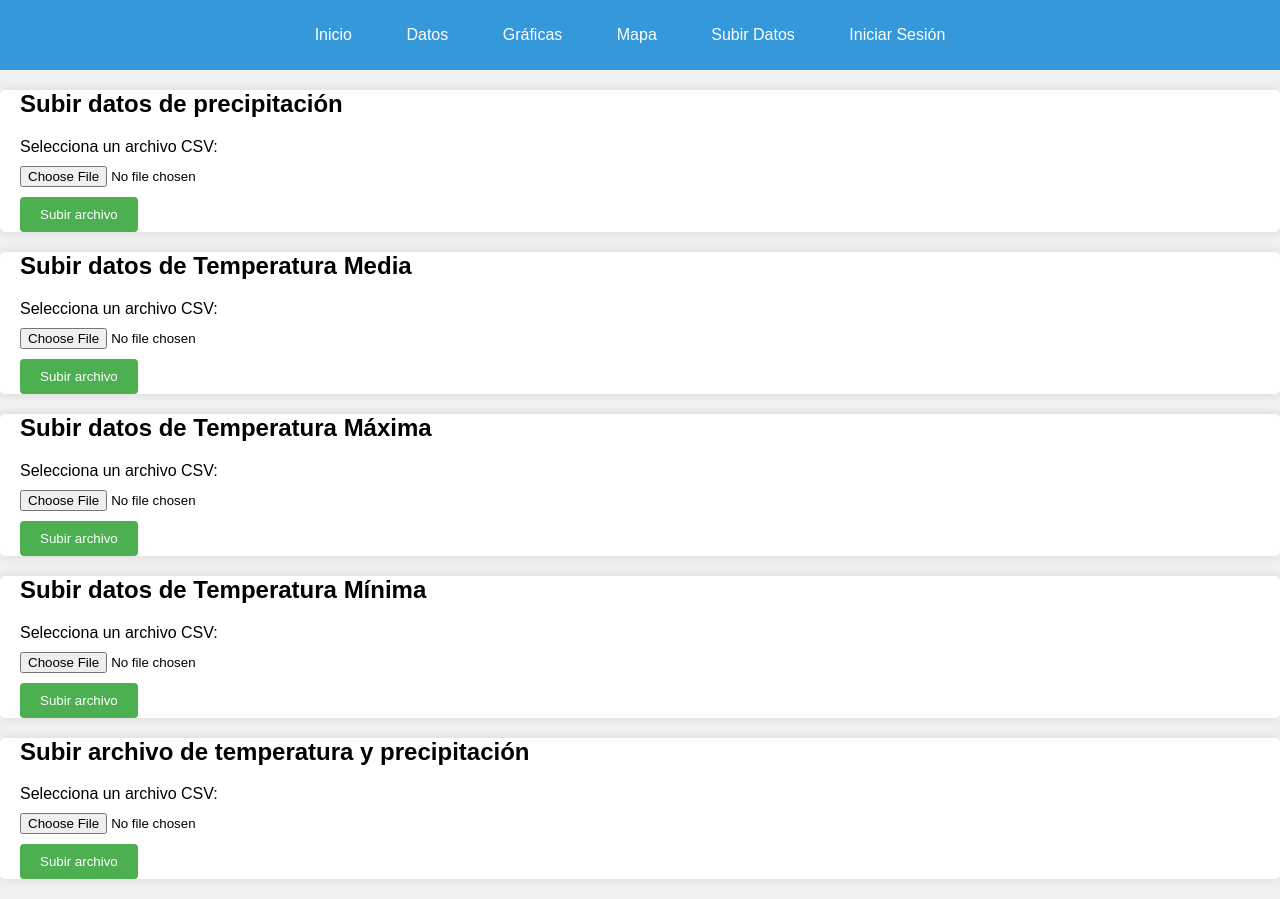
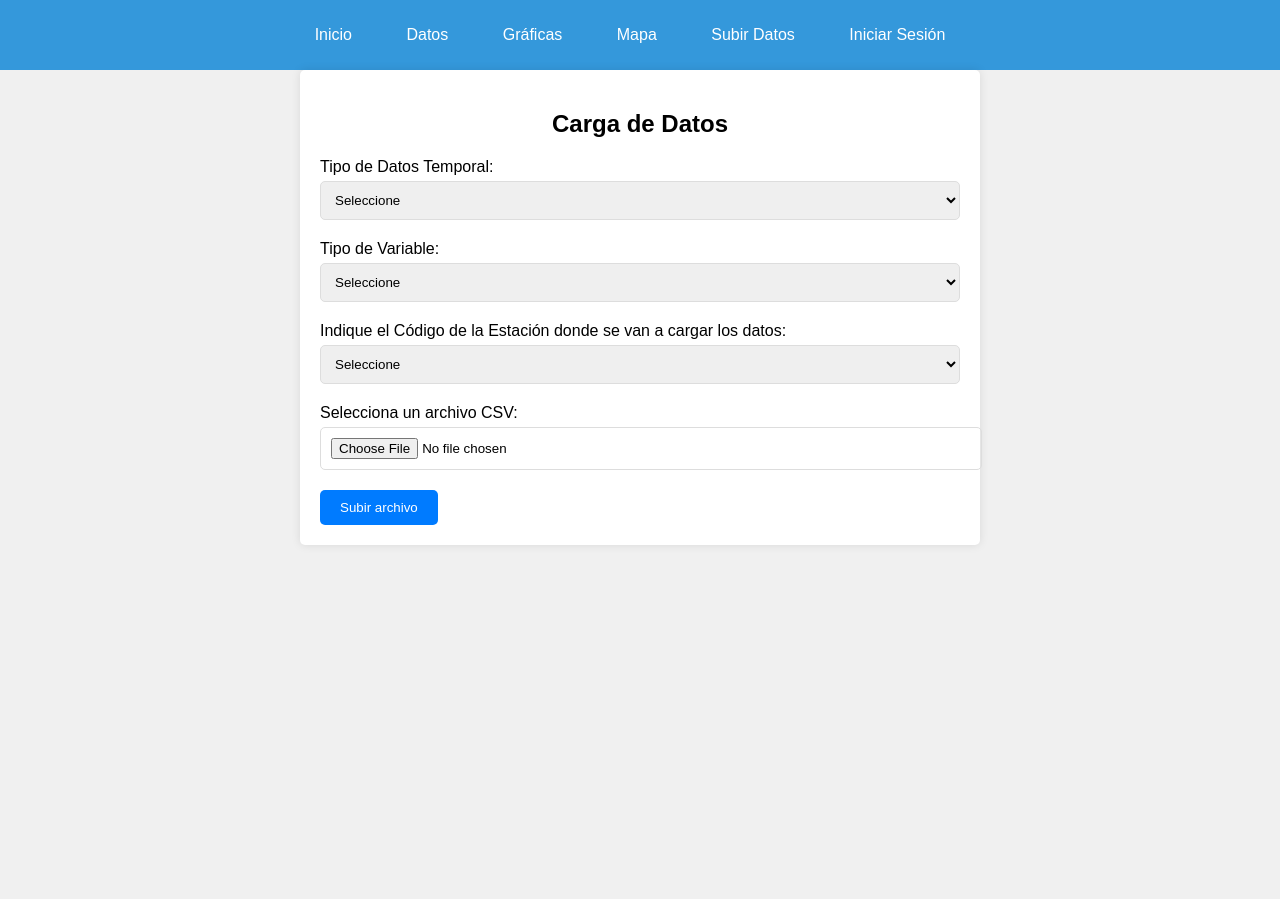
Before and after one commit to jcolquec/IEC, a PHP site: page /index.php?c=datos in a window 1280 px wide. After the commit the page ends 545 px from the top, so only its background shows below. Run offline with PHP 8.4, Linux system fonts and the light colour scheme; the visitor is signed in with stand-in values (Sample User, id 1); tables that the repository leaves empty or names only in its code hold one stand-in row (values such as "Sample post").

Commit message:
se modifica la vista, ahora solo hay un form, al igual que el controlador y el modelo, se deja separado en dos metodos los datos horarios y diarios

```diff
--- a/controller/datos.controller.php
+++ b/controller/datos.controller.php
@@ -13,6 +13,10 @@
 
     public function index() {
         session_start();
+        $idOrgResp = $_SESSION['IDORGRESP'];
+        // Obtener las estaciones de la base de datos
+        $estaciones = $this->model->getEstacionesOrgResp($idOrgResp);
+
         // Aquí, cargarás la vista principal que incluye el menú.
         include('../view/datosView.php');
     }
@@ -22,6 +26,9 @@
         $idOrgResp = $_SESSION['IDORGRESP'];
         $idPersona = $_SESSION['IDPERSONA'];
 
+        $tipoDatos = $_POST['tipo-datos'];
+        $tipoVariable = $_POST['tipo-variable'];
+        $estacion = $_POST['estacion'];
         // Verificar si se ha subido un archivo
         if (isset($_FILES['archivo']['tmp_name']) && !empty($_FILES['archivo']['tmp_name'])) {
             // Obtener la ruta temporal del archivo
@@ -29,12 +36,20 @@
 
             // Verificar si es un archivo CSV
             if (pathinfo($_FILES['archivo']['name'], PATHINFO_EXTENSION) === 'csv') {
-                // Procesar el archivo CSV
-                $datos = $this->model->procesarArchivoCSV($rutaTemporal);
+
+                if($tipoDatos == 'Diario'){
+                    // Procesar el archivo CSV
+                    $datos = $this->model->procesarArchivoCSVDiario($rutaTemporal, $tipoVariable);
+                }else if($tipoDatos == 'Horario'){
+                    // Procesar el archivo CSV
+                    $datos = $this->model->procesarArchivoCSVHorario($rutaTemporal, $tipoVariable);
+                }
+
+                var_dump($datos);
                 // Obtener la idEstacion
                 //$idEstacion = $this->model->obtenerIdEstacion($idPersona, $idOrgResp);
-                // Guardar los datos en la base de datos utilizando el modelo
-                $this->model->guardarDatos($datos);
+                //Guardar los datos en la base de datos utilizando el modelo
+                $this->model->guardarDatos($datos, $estacion);
 
                 // Retornar una respuesta exitosa
                 return 'Archivo CSV subido y procesado correctamente.';
--- a/css/datosView.css
+++ b/css/datosView.css
@@ -1,24 +1,42 @@
 
-#form-subir-datos{
+#form-subir-datos {
     background-color: #fff;
-    padding: 0px 20px;
+    padding: 20px;
     border-radius: 5px;
     box-shadow: 0px 0px 10px 0px rgba(0,0,0,0.1);
+    width: 50%;
+    margin: auto;
+    display: block;
+}
 
+#form-subir-datos h2 {
+    text-align: center;
     margin-bottom: 20px;
 }
-label, input {
+
+#form-subir-datos label {
     display: block;
-    margin-bottom: 10px;
+    margin-bottom: 5px;
 }
-input[type="submit"] {
-    background-color: #4CAF50;
-    color: white;
+
+#form-subir-datos select,
+#form-subir-datos input[type="file"] {
+    width: 100%;
+    padding: 10px;
+    margin-bottom: 20px;
+    border-radius: 5px;
+    border: 1px solid #ddd;
+}
+
+#form-subir-datos input[type="submit"] {
+    background-color: #007BFF;
+    color: #fff;
+    border: none;
+    border-radius: 5px;
     padding: 10px 20px;
-    border: none;
-    border-radius: 4px;
     cursor: pointer;
 }
-input[type="submit"]:hover {
-    background-color: #45a049;
+
+#form-subir-datos input[type="submit"]:hover {
+    background-color: #0056b3;
 }
--- a/model/datos.php
+++ b/model/datos.php
@@ -8,7 +8,7 @@
         $this->db = $database->getDB();
     }
 
-    public function procesarArchivoCSV($rutaArchivo) {
+    public function procesarArchivoCSVDiario($rutaArchivo, $tipoVariable) {
 
         // Aquí puedes implementar la lógica para procesar el archivo CSV
         // Por ejemplo, podrías abrir el archivo, leer cada línea, y guardar cada línea en un array
@@ -19,7 +19,6 @@
 
             // Leer la primera línea para obtener las cabeceras
             $cabeceras = fgetcsv($file, 0, ';');
-            var_dump($cabeceras);
             // Determinar el tipo de archivo basándose en las cabeceras
             if (in_array('precipitacion', $cabeceras)) {
 
@@ -56,36 +55,39 @@
                 // Leer cada línea del archivo
                 while (($data = fgetcsv($file)) !== false) {
 
-                    if ($firstLine) {
-                        $firstLine = false;
-                        continue;
-                    }
+                    $fecha = $data[0] ;
 
-                    // Obtener cada dato por separado
-                    // Obtener la fecha
-                    $fecha = $data[0] . '-' . str_pad($data[1], 2, '0', STR_PAD_LEFT) . '-' . str_pad($data[2], 2, '0', STR_PAD_LEFT);
-
-                    $dato4 = $data[3];
-                    $dato5 = $data[4];
-                    $dato6 = $data[5];
+                    $precipitacion = $data[1];
+                    $temperatura_maxima = $data[2];
+                    $temperatura_minima = $data[3];
 
                     $datos[] = [
                         'fecha' => $fecha,
-                        'precipitacion' => $dato4,
-                        'temperatura_maxima' => $dato5,
-                        'temperatura_minima' => $dato6
+                        'precipitacion' => $precipitacion,
+                        'temperatura_maxima' => $temperatura_maxima,
+                        'temperatura_minima' => $temperatura_minima
                     ];
-                    // Imprimir los datos
-                    echo "Fecha: $fecha<br>";
-                    echo "Precipitacion: $dato4<br>";
-                    echo "Temperatura Maxima: $dato5<br>";
-                    echo "Temperatura Minima: $dato6<br>";
-                    echo "<br>";
                 }
 
             }
 
-            var_dump($datos);
+            usort($datos, function ($a, $b) {
+                return strtotime($a['fecha']) - strtotime($b['fecha']);
+            });
+
+            // Recorrer todas las fechas en el array
+            for ($i = 0; $i < count($datos) - 1; $i++) {
+                // Obtener la fecha actual y la siguiente
+                $fechaActual = new DateTime($datos[$i]['fecha']);
+                $fechaSiguiente = new DateTime($datos[$i + 1]['fecha']);
+
+                // Verificar si la fecha siguiente es el día siguiente
+                $fechaActual->modify('+1 day');
+                if ($fechaActual != $fechaSiguiente) {
+                    // Si no lo es, insertar una nueva entrada en el array
+                    array_splice($datos, $i + 1, 0, [['fecha' => $fechaActual->format('Y-m-d'), 'precipitacion' => '-99']]);
+                }
+            }
             // Cerrar el archivo
             fclose($file);
         } else {
@@ -95,16 +97,89 @@
         return $datos;
     }
 
-    public function obtenerIdEstacion($idPersona, $idOrgResp) {
-        // Aquí puedes implementar la lógica para obtener la idEstacion
-        // Por ejemplo, podrías consultar la base de datos para obtener la idEstacion
-        $stmt = $this->db->prepare("SELECT IDESTACION FROM estacion
-        WHERE IDPERSONA = ? AND IDORGRESP = ?");
-        $stmt->bind_param("ss", $idPersona, $idOrgResp);
-        $stmt->execute();
-        $result = $stmt->get_result();
-        $idestacion = $result->fetch_assoc();
-        return $idestacion;
+    public function procesarArchivoCSVHorario($rutaArchivo, $tipoVariable){
+        $file = fopen($rutaArchivo, 'r');
+        $datos = [];
+
+        if($file){
+            // Leer la primera línea para obtener las cabeceras
+            $cabeceras = fgetcsv($file, 0, ';');
+            // Determinar el tipo de archivo basándose en las cabeceras
+            if (in_array('precipitacion', $cabeceras)) {
+
+                // Procesar archivo de precipitación
+                // Leer cada línea del archivo
+                while (($data = fgetcsv($file, 0, ';')) !== false) {
+                    // Obtener cada dato por separado
+                    $fecha = $data[0];
+                    $precipitacion = $data[1];
+
+                    $datos[] = [
+                        'fecha' => $fecha,
+                        'precipitacion' => $precipitacion,
+                    ];
+                }
+            } elseif (in_array('temperatura_maxima', $cabeceras) && in_array('temperatura_minima', $cabeceras)) {
+                // Procesar archivo de temperatura
+                // Leer cada línea del archivo
+                while (($data = fgetcsv($file)) !== false) {
+                    // Obtener cada dato por separado
+                    $fecha = $data[0];
+                    $temperatura_maxima = $data[1];
+                    $temperatura_minima = $data[2];
+
+                    $datos[] = [
+                        'fecha' => $fecha,
+                        'temperatura_maxima' => $temperatura_maxima,
+                        'temperatura_minima' => $temperatura_minima,
+                    ];
+                }
+            } elseif (in_array('precipitacion', $cabeceras) && in_array('temperatura_maxima', $cabeceras) && in_array('temperatura_minima', $cabeceras)) {
+                // Procesar archivo de temperatura y precipitación
+                $firstLine = true;
+                // Leer cada línea del archivo
+                while (($data = fgetcsv($file)) !== false) {
+
+                    $fecha = $data[0] ;
+
+                    $precipitacion = $data[1];
+                    $temperatura_maxima = $data[2];
+                    $temperatura_minima = $data[3];
+
+                    $datos[] = [
+                        'fecha' => $fecha,
+                        'precipitacion' => $precipitacion,
+                        'temperatura_maxima' => $temperatura_maxima,
+                        'temperatura_minima' => $temperatura_minima
+                    ];
+                }
+
+            }
+
+            usort($datos, function ($a, $b) {
+                return strtotime($a['fecha']) - strtotime($b['fecha']);
+            });
+
+            // Recorrer todas las fechas en el array
+            for ($i = 0; $i < count($datos) - 1; $i++) {
+                // Obtener la fecha actual y la siguiente
+                $fechaActual = new DateTime($datos[$i]['fecha']);
+                $fechaSiguiente = new DateTime($datos[$i + 1]['fecha']);
+
+                // Verificar si la fecha siguiente es el día siguiente
+                $fechaActual->modify('+1 day');
+                if ($fechaActual != $fechaSiguiente) {
+                    // Si no lo es, insertar una nueva entrada en el array
+                    array_splice($datos, $i + 1, 0, [['fecha' => $fechaActual->format('Y-m-d'), 'precipitacion' => '-99']]);
+                }
+            }
+            // Cerrar el archivo
+            fclose($file);
+        }else{
+            echo 'No se pudo abrir el archivo.';
+        }
+
+        return $datos;
     }
 
     public function guardarDatos($datos) {
@@ -176,4 +251,21 @@
         $this->db->close();
     }
 
+    public function getEstacionesOrgResp($idOrgResp) {
+        // Ejecutar la consulta SQL
+        $stmt = $this->db->prepare("SELECT IDESTACION FROM ESTACION WHERE IDORGRESP = ?");
+        $stmt->bind_param("i", $idOrgResp);
+        $stmt->execute();
+        // Obtener los resultados
+        $result = $stmt->get_result();
+
+        $estaciones = array();
+        if ($result) {
+            while ($row = $result->fetch_assoc()) {
+                $estaciones[] = $row;
+            }
+        }
+        return $estaciones;
+    }
+
 }
--- a/view/datosView.php
+++ b/view/datosView.php
@@ -1,7 +1,7 @@
 <!DOCTYPE html>
 <html>
 <head>
-    <title>Subir archivo CSV</title>
+    <title>Carga de Datos</title>
     <link rel="stylesheet" type="text/css" href="../css/inicio.css">
     <link rel="stylesheet" type="text/css" href="../css/datosView.css">
 
@@ -18,6 +18,39 @@
         </ul>
     </div>
 
+    <form id="form-subir-datos" action="../public/index.php?c=datos&a=subirArchivoCSV" method="post" enctype="multipart/form-data">
+        <h2>Carga de Datos</h2>
+
+        <label for="tipo-datos">Tipo de Datos Temporal:</label>
+        <select id="tipo-datos" name="tipo-datos">
+            <option value="">Seleccione</option>
+            <option value="horario">Horario</option>
+            <option value="diario">Diario</option>
+        </select>
+
+        <label for="tipo-variable">Tipo de Variable:</label>
+        <select id="tipo-variable" name="tipo-variable">
+            <option value="">Seleccione</option>
+            <option value="precipitacion">Solo precipitación</option>
+            <option value="temperatura-media">Solo temperatura media</option>
+            <option value="temperatura-maxima">Solo temperatura máxima</option>
+            <option value="temperatura-minima">Solo temperatura mínima</option>
+            <option value="todas">Todas</option>
+        </select>
+
+        <label for="estacion">Indique el Código de la Estación donde se van a cargar los datos:</label>
+        <select id="estacion" name="estacion">
+            <option value="">Seleccione</option>
+            <?php foreach ($estaciones as $estacion): ?>
+                <option value="<?= $estacion['IDESTACION'] ?>"><?= $estacion['IDESTACION'] ?></option>
+            <?php endforeach; ?>
+        </select>
+
+        <label for="archivo">Selecciona un archivo CSV:</label>
+        <input type="file" id="archivo" name="archivo" accept=".csv">
+        <input type="submit" value="Subir archivo" name="submit">
+    </form>
+    <!--
     <form id="form-subir-datos" action="../public/index.php?c=datos&a=subirArchivoCSV" method="post" enctype="multipart/form-data">
         <h2>Subir datos de precipitación</h2>
         <label for="archivo">Selecciona un archivo CSV:</label>
@@ -52,5 +85,6 @@
         <input type="file" id="archivo" name="archivo" accept=".csv">
         <input type="submit" value="Subir archivo" name="submit">
     </form>
+    -->
 </body>
 </html>
```
